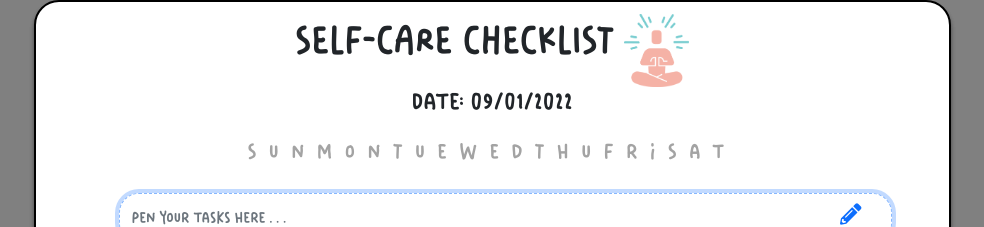
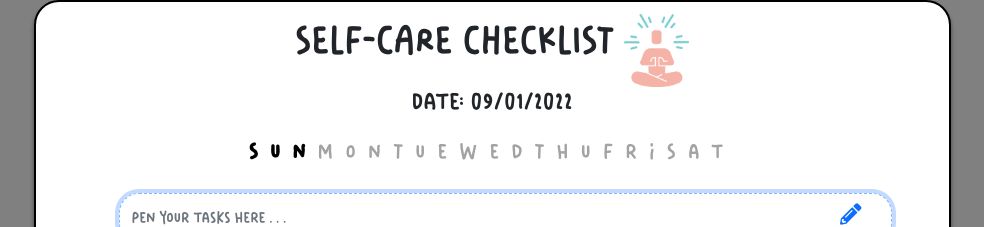
Before and after one commit to gracexuerwu/checklist-project, a React (Create React App) app: page / in a window 1280 px wide. Shown: the top 227 px of the page, without its empty margins (148-1132 px from the left). Built offline with nearby package versions, Linux system fonts and the light colour scheme.

Commit message:
days of the week

```diff
--- a/src/App.css
+++ b/src/App.css
@@ -51,7 +51,7 @@ h2 {
   /* or 29px */
 
   text-align: center;
-  letter-spacing: 0.565em;
+  letter-spacing: 0.56em;
 
   color: #a3a3a3;
 }
@@ -70,3 +70,6 @@ h2 {
   margin-left: 10px;
   margin-top: 12px;
 }
+.todayDay {
+  color: black;
+}
--- a/src/App.js
+++ b/src/App.js
@@ -44,6 +44,8 @@ function App() {
   let currentDate = day + '/' + month + '/' + year;
   console.log(currentDate);
 
+  let dayIndex = date.getDay();
+
   let daysOfTheWeek = ["Sun", "Mon", "Tue", "Wed", "Thu", "Fri", "Sat"];
 
 
@@ -56,7 +58,11 @@ function App() {
         </div>
         <h2>Date: {currentDate}</h2>
         <div className="daysOfTheWeek">{daysOfTheWeek.map((day, index) => {
-          return (<span key={index}>{day}</span>);
+          if (index === dayIndex) {
+            return (<strong className="todayDay" key={index}>{day}</strong>);
+          } else {
+            return (<span key={index}>{day}</span>);
+          }
         })}</div>
         <EnterTaskColumn callback={callbackByEnterTaskColumn} />
         <div className="EnterMessage">**You’ve exceeded the max. number of tasks. Avoid trying to overload yourself! :)</div>
```
